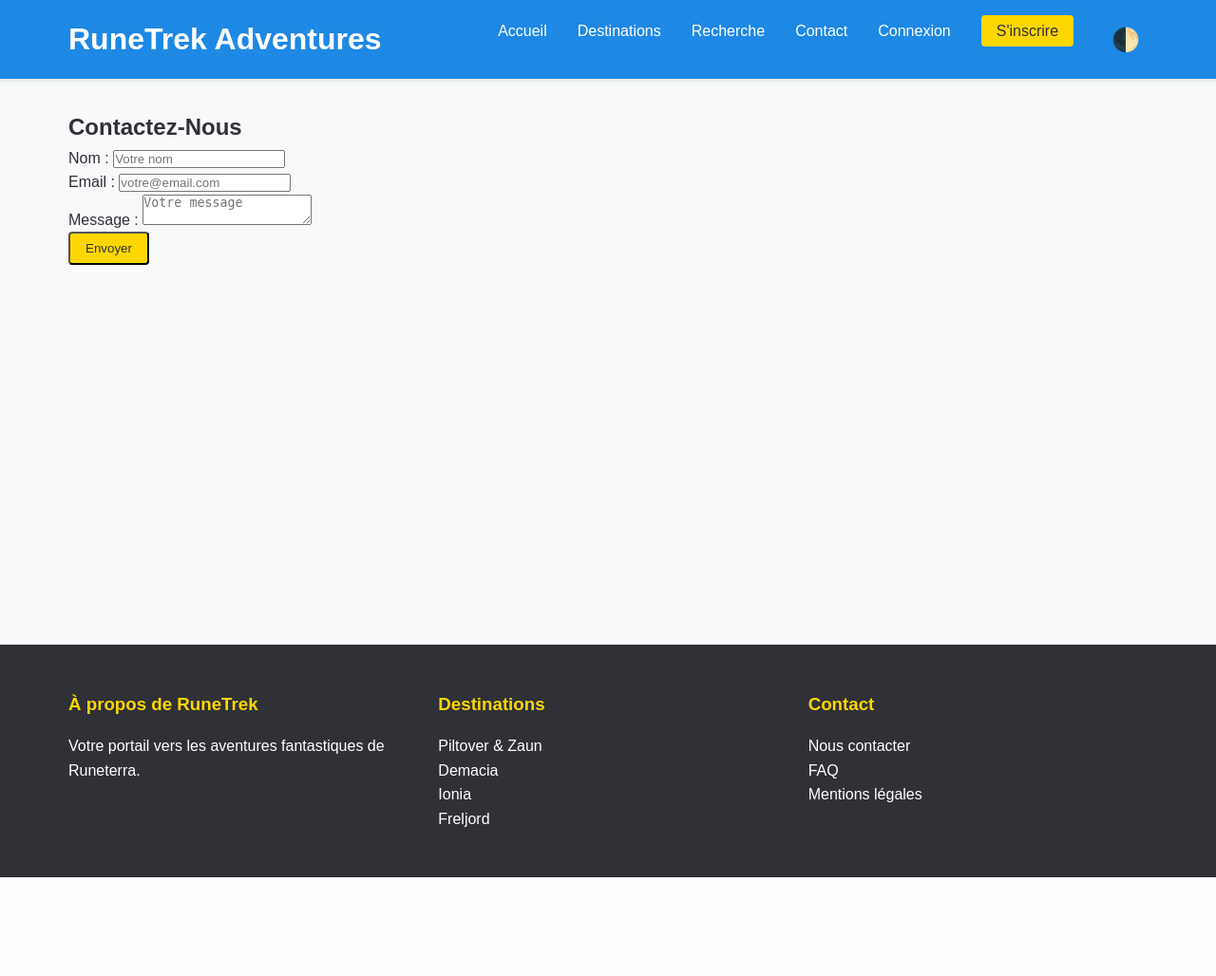
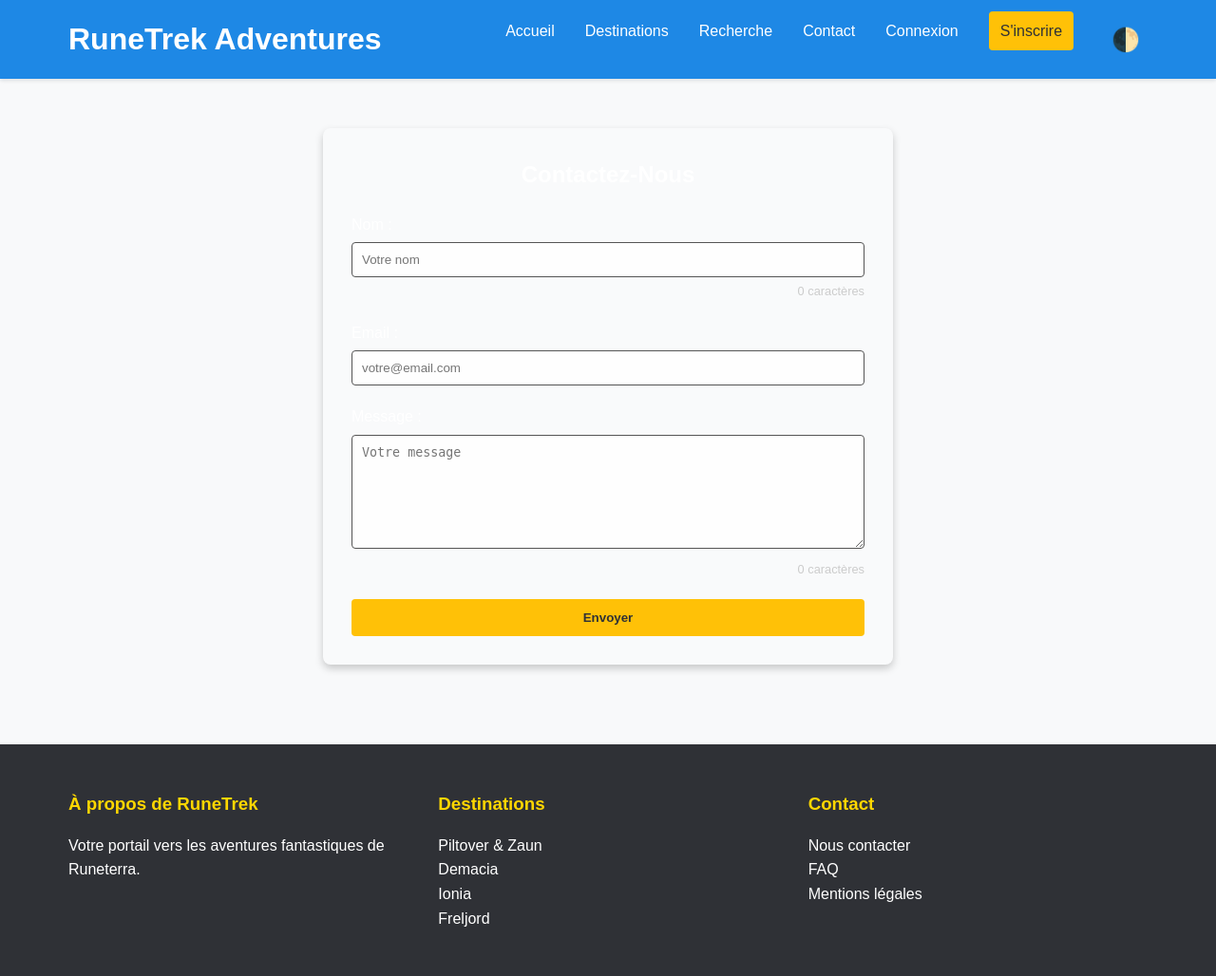
Before and after one commit to PsyCh0Ls/Projet-HTML, a PHP site: the page made by Phase 3-2/RuneTrek adventures/contact.php in a window 1280 px wide. Shown: the whole page at 95% size. Before the commit the page ends 924 px from the top, so only its background shows below. Run offline with PHP 8.4, Linux system fonts and the light colour scheme.

Commit message:
Update contact.php

```diff
--- a/Phase 3-2/RuneTrek adventures/contact.php
+++ b/Phase 3-2/RuneTrek adventures/contact.php
@@ -20,17 +20,21 @@ if ($_SERVER['REQUEST_METHOD'] === 'POST') {
 
 <main>
     <section class="contact-section">
+        <div class="contact-container">
             <h2>Contactez-Nous</h2>
             <?php if (isset($error)): ?>
-            <p class="error"><?php echo htmlspecialchars($error); ?></p>
+                <p class="error-message"><?php echo htmlspecialchars($error); ?></p>
             <?php elseif (isset($success)): ?>
-            <p class="success"><?php echo htmlspecialchars($success); ?></p>
+                <p class="success-message"><?php echo htmlspecialchars($success); ?></p>
             <?php endif; ?>
             <form id="contactForm" method="POST" novalidate>
                 <div class="form-group">
                     <label for="name">Nom :</label>
                     <input type="text" id="name" name="name" required placeholder="Votre nom">
                     <span id="nameError" class="error"></span>
+                    <div class="char-counter">
+                        <span id="nameCount">0</span> caractères
+                    </div>
                 </div>
                 <div class="form-group">
                     <label for="email">Email :</label>
@@ -41,19 +45,155 @@ if ($_SERVER['REQUEST_METHOD'] === 'POST') {
                     <label for="message">Message :</label>
                     <textarea id="message" name="message" required placeholder="Votre message"></textarea>
                     <span id="messageError" class="error"></span>
+                    <div class="char-counter">
+                        <span id="messageCount">0</span> caractères
+                    </div>
                 </div>
                 <button type="submit" class="cta-button">Envoyer</button>
             </form>
+        </div>
     </section>
 </main>
 
+<style>
+    .contact-section {
+        display: flex;
+        justify-content: center;
+        align-items: center;
+        min-height: 70vh;
+        padding: 20px;
+        margin: 0 auto;
+        box-sizing: border-box;
+    }
+
+    .contact-container {
+        background-color: rgba(255, 255, 255, 0.1);
+        border-radius: 8px;
+        padding: 30px;
+        box-shadow: 0 4px 8px rgba(0, 0, 0, 0.2);
+        width: 100%;
+        max-width: 600px;
+        margin: 0 auto;
+    }
+
+    .contact-container h2 {
+        text-align: center;
+        margin-bottom: 20px;
+        color: #fff;
+    }
+
+    .form-group {
+        margin-bottom: 20px;
+    }
+
+    .form-group label {
+        display: block;
+        margin-bottom: 6px;
+        color: #fff;
+    }
+
+    .form-group input,
+    .form-group textarea {
+        width: 100%;
+        padding: 10px;
+        border-radius: 4px;
+        border: 1px solid #555;
+        background-color: rgba(255, 255, 255, 0.8);
+        box-sizing: border-box;
+    }
+
+    .form-group textarea {
+        min-height: 120px;
+        resize: vertical;
+    }
+
+    .char-counter {
+        text-align: right;
+        font-size: 0.8em;
+        color: #ccc;
+        margin-top: 5px;
+    }
+
+    .error {
+        color: #ff6b6b;
+        font-size: 0.85em;
+        display: block;
+        margin-top: 5px;
+    }
+
+    .error-message {
+        background-color: rgba(255, 107, 107, 0.2);
+        border-left: 3px solid #ff6b6b;
+        padding: 10px;
+        margin-bottom: 20px;
+        color: #ff6b6b;
+    }
+
+    .success-message {
+        background-color: rgba(107, 255, 107, 0.2);
+        border-left: 3px solid #6bff6b;
+        padding: 10px;
+        margin-bottom: 20px;
+        color: #6bff6b;
+    }
+
+    .cta-button {
+        width: 100%;
+        padding: 12px;
+        background-color: #FFC107;
+        border: none;
+        border-radius: 4px;
+        color: #333;
+        font-weight: bold;
+        cursor: pointer;
+        transition: background-color 0.3s;
+    }
+
+    .cta-button:hover {
+        background-color: #FFD54F;
+    }
+</style>
+
 <script>
-document.getElementById('contactForm').addEventListener('submit', function(event) {
+document.addEventListener('DOMContentLoaded', function() {
+    const contactForm = document.getElementById('contactForm');
+    const name = document.getElementById('name');
+    const nameError = document.getElementById('nameError');
+    const nameCount = document.getElementById('nameCount');
+    const email = document.getElementById('email');
+    const emailError = document.getElementById('emailError');
+    const message = document.getElementById('message');
+    const messageError = document.getElementById('messageError');
+    const messageCount = document.getElementById('messageCount');
+
+    // Fonction pour mettre à jour le compteur de caractères du nom
+    function updateNameCount() {
+        const count = name.value.length;
+        nameCount.textContent = count;
+    }
+
+    // Fonction pour mettre à jour le compteur de caractères du message
+    function updateMessageCount() {
+        const count = message.value.length;
+        messageCount.textContent = count;
+
+        // Change la couleur en fonction de la longueur
+        if (count > 10) {
+            messageCount.style.color = '#8BC34A'; // Vert si message suffisamment long
+        } else {
+            messageCount.style.color = '#ccc';
+        }
+    }
+
+    // Événements pour mettre à jour les compteurs à chaque frappe
+    name.addEventListener('input', updateNameCount);
+    message.addEventListener('input', updateMessageCount);
+
+    // Validation du formulaire
+    contactForm.addEventListener('submit', function(event) {
         let isValid = true;
 
         // Validation nom
-    const name = document.getElementById('name');
-    const nameError = document.getElementById('nameError');
         if (!name.value.trim()) {
             nameError.textContent = 'Le nom est requis.';
             isValid = false;
@@ -62,8 +202,6 @@ document.getElementById('contactForm').addEventListener('submit', function(event
         }
 
         // Validation email
-    const email = document.getElementById('email');
-    const emailError = document.getElementById('emailError');
         const emailPattern = /^[^\s@]+@[^\s@]+\.[^\s@]+$/;
         if (!emailPattern.test(email.value)) {
             emailError.textContent = 'Veuillez entrer un email valide.';
@@ -73,10 +211,11 @@ document.getElementById('contactForm').addEventListener('submit', function(event
         }
 
         // Validation message
-    const message = document.getElementById('message');
-    const messageError = document.getElementById('messageError');
         if (!message.value.trim()) {
             messageError.textContent = 'Le message est requis.';
+            isValid = false;
+        } else if (message.value.trim().length < 10) {
+            messageError.textContent = 'Le message doit contenir au moins 10 caractères.';
             isValid = false;
         } else {
             messageError.textContent = '';
@@ -86,6 +225,11 @@ document.getElementById('contactForm').addEventListener('submit', function(event
             event.preventDefault();
         }
     });
+
+    // Initialiser les compteurs
+    updateNameCount();
+    updateMessageCount();
+});
 </script>
 
 <?php
```
Lines whose indentation alone changed are shown as unchanged.
